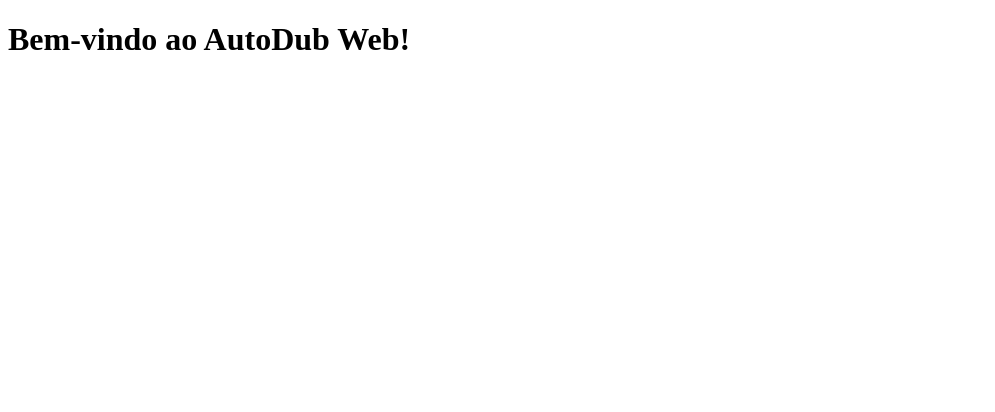
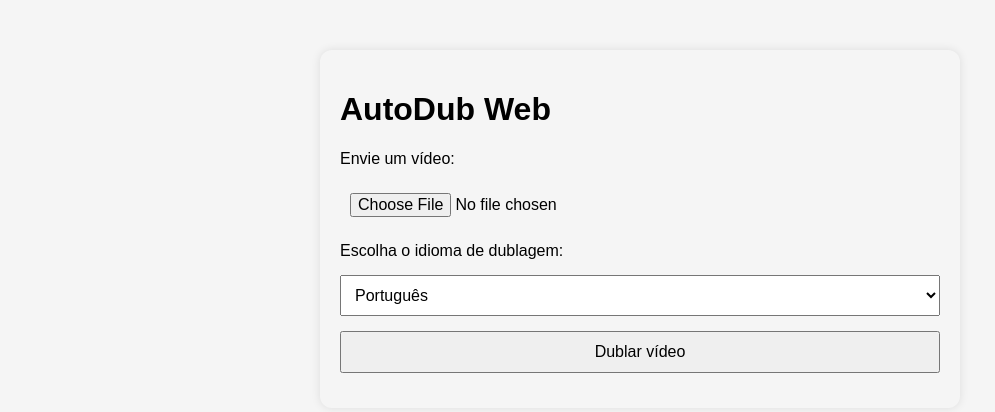
Before and after one commit to Rafael987ffhn/Auto-web, a Flask app: page / in a window 1280 px wide. Shown: the top 412 px of the page, without its empty margins (0-995 px from the left). Run offline with Flask 3, Linux system fonts and the light colour scheme.

Commit message:
Update index.html

```diff
--- a/templates/index.html
+++ b/templates/index.html
@@ -1,9 +1,52 @@
 <!DOCTYPE html>
-<html>
+<html lang="pt-BR">
 <head>
-    <title>AutoDub Web</title>
+  <meta charset="UTF-8">
+  <title>AutoDub Web</title>
+  <style>
+    body {
+      font-family: Arial, sans-serif;
+      max-width: 600px;
+      margin: 50px auto;
+      padding: 20px;
+      background: #f5f5f5;
+      border-radius: 12px;
+      box-shadow: 0 0 10px rgba(0,0,0,0.1);
+    }
+    input, select, button {
+      display: block;
+      margin: 15px 0;
+      padding: 10px;
+      width: 100%;
+      font-size: 1em;
+    }
+    video {
+      margin-top: 20px;
+      max-width: 100%;
+    }
+  </style>
 </head>
 <body>
-    <h1>Bem-vindo ao AutoDub Web!</h1>
+  <h1>AutoDub Web</h1>
+
+  <form action="/processar" method="post" enctype="multipart/form-data">
+    <label for="video">Envie um vídeo:</label>
+    <input type="file" name="video" id="video" accept="video/*" required>
+
+    <label for="idioma">Escolha o idioma de dublagem:</label>
+    <select name="idioma" id="idioma" required>
+      <option value="pt">Português</option>
+      <option value="en">Inglês</option>
+      <option value="es">Espanhol</option>
+      <option value="fr">Francês</option>
+    </select>
+
+    <button type="submit">Dublar vídeo</button>
+  </form>
+
+  {% if video_url %}
+  <h2>Resultado:</h2>
+  <video controls src="{{ video_url }}"></video>
+  {% endif %}
 </body>
 </html>
```
